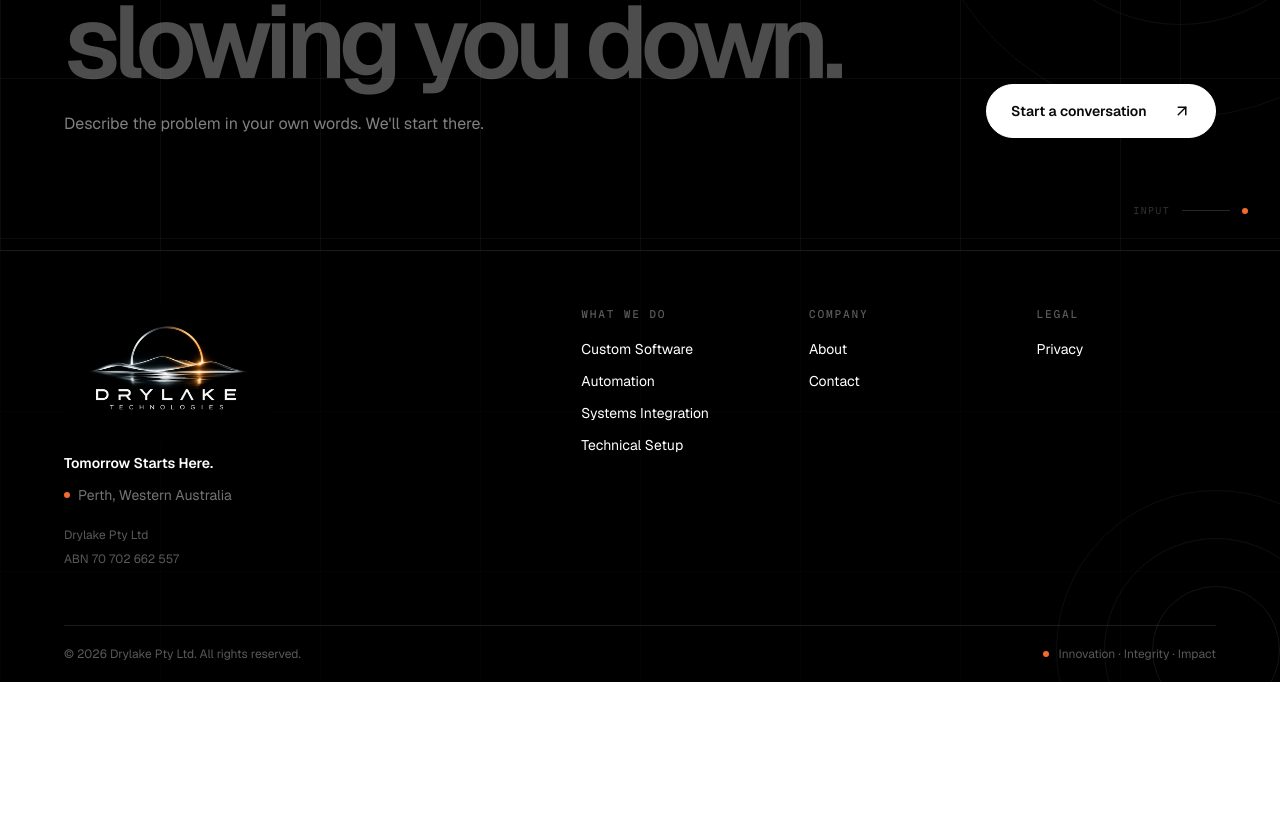
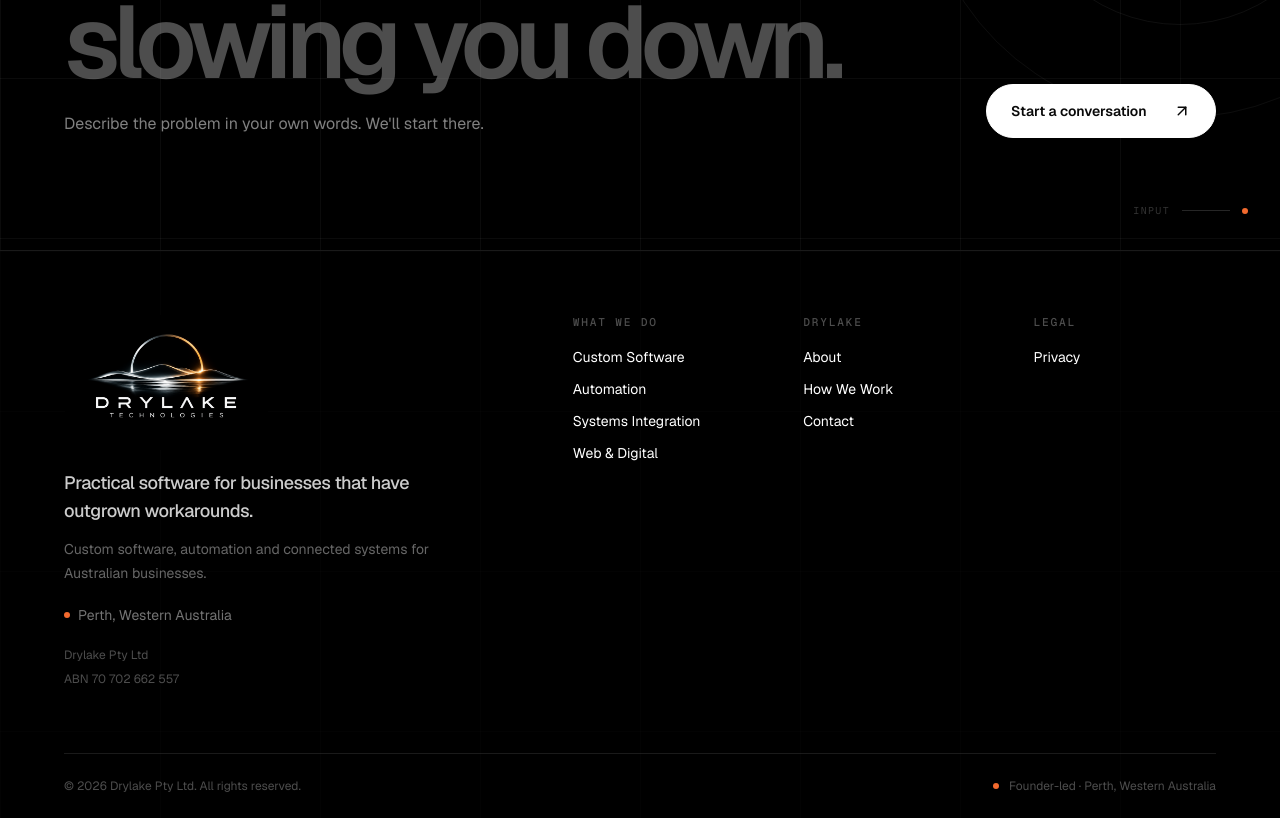
Before and after one commit to wilsonmugwe/drylake-website, a Next.js app: page / in a window 1280 px wide. Shown: the part 9718-10536 px from the top of the page. Before the commit the page ends 10400 px from the top, so only its background shows below. Built offline with nearby package versions, Linux system fonts and the light colour scheme; no server answers.

Commit message:
Update Footer.tsx

```diff
--- a/components/layout/Footer.tsx
+++ b/components/layout/Footer.tsx
@@ -9,13 +9,14 @@ const groups = [
       { label: "Custom Software", href: "/solutions" },
       { label: "Automation", href: "/solutions" },
       { label: "Systems Integration", href: "/solutions" },
-      { label: "Technical Setup", href: "/solutions" },
+      { label: "Web & Digital", href: "/solutions" },
     ],
   },
   {
-    title: "Company",
+    title: "Drylake",
     links: [
       { label: "About", href: "/about" },
+      { label: "How We Work", href: "/#approach" },
       { label: "Contact", href: "/contact" },
     ],
   },
@@ -31,7 +32,7 @@ export default function Footer() {
       {/* Background grid */}
       <div
         aria-hidden="true"
-        className="pointer-events-none absolute inset-0 opacity-40"
+        className="pointer-events-none absolute inset-0 opacity-35"
         style={{
           backgroundImage: `
             linear-gradient(rgba(255,255,255,0.035) 1px, transparent 1px),
@@ -41,19 +42,9 @@ export default function Footer() {
         }}
       />
 
-      {/* Decorative rings */}
-      <div
-        aria-hidden="true"
-        className="pointer-events-none absolute -bottom-32 -right-24 hidden h-80 w-80 lg:block"
-      >
-        <div className="absolute inset-0 rounded-full border border-white/[0.05]" />
-        <div className="absolute inset-12 rounded-full border border-white/[0.06]" />
-        <div className="absolute inset-24 rounded-full border border-white/[0.08]" />
-      </div>
-
       <Container className="relative z-10">
         {/* Main footer */}
-        <div className="grid gap-10 py-10 sm:py-12 lg:grid-cols-[1.25fr_1.75fr] lg:gap-16 lg:py-14">
+        <div className="grid gap-12 py-12 lg:grid-cols-[1.2fr_1.8fr] lg:gap-20 lg:py-16">
           {/* Brand */}
           <div>
             <Link
@@ -79,11 +70,17 @@ export default function Footer() {
               />
             </Link>
 
-            <p className="mt-1 text-sm font-semibold text-white">
-              Tomorrow Starts Here.
+            <p className="mt-3 max-w-sm text-lg font-medium leading-7 tracking-[-0.025em] text-white/80">
+              Practical software for businesses that have outgrown
+              workarounds.
             </p>
 
-            <div className="mt-3 flex items-center gap-2">
+            <p className="mt-3 max-w-sm text-sm leading-6 text-white/40">
+              Custom software, automation and connected systems for Australian
+              businesses.
+            </p>
+
+            <div className="mt-5 flex items-center gap-2">
               <span className="h-1.5 w-1.5 shrink-0 rounded-full bg-[#f26a2e]" />
 
               <p className="text-sm text-white/45">
@@ -91,17 +88,17 @@ export default function Footer() {
               </p>
             </div>
 
-            <div className="mt-5 space-y-1 text-xs leading-5 text-white/35">
+            <div className="mt-5 space-y-1 text-xs leading-5 text-white/30">
               <p>Drylake Pty Ltd</p>
               <p>ABN 70 702 662 557</p>
             </div>
           </div>
 
           {/* Navigation */}
-          <div className="grid grid-cols-2 gap-x-8 gap-y-8 sm:grid-cols-3 lg:gap-x-12">
+          <div className="grid grid-cols-2 gap-x-8 gap-y-9 sm:grid-cols-3 lg:gap-x-12">
             {groups.map((group) => (
               <div key={group.title}>
-                <p className="section-label text-white/35">
+                <p className="section-label text-white/30">
                   {group.title}
                 </p>
 
@@ -113,7 +110,7 @@ export default function Footer() {
                     <Link
                       key={link.label}
                       href={link.href}
-                      className="w-fit text-sm text-white/70 transition-colors hover:text-white"
+                      className="w-fit text-sm text-white/60 transition-colors hover:text-white"
                     >
                       {link.label}
                     </Link>
@@ -124,8 +121,8 @@ export default function Footer() {
           </div>
         </div>
 
-        {/* Bottom bar */}
-        <div className="flex flex-col gap-3 border-t border-white/10 py-5 text-xs text-white/35 sm:flex-row sm:items-center sm:justify-between">
+        {/* Bottom */}
+        <div className="flex flex-col gap-4 border-t border-white/10 py-6 text-xs text-white/30 sm:flex-row sm:items-center sm:justify-between">
           <p>
             © {new Date().getFullYear()} Drylake Pty Ltd. All rights reserved.
           </p>
@@ -134,7 +131,7 @@ export default function Footer() {
             <span className="h-1.5 w-1.5 rounded-full bg-[#f26a2e]" />
 
             <p>
-              Innovation · Integrity · Impact
+              Founder-led · Perth, Western Australia
             </p>
           </div>
         </div>
```
